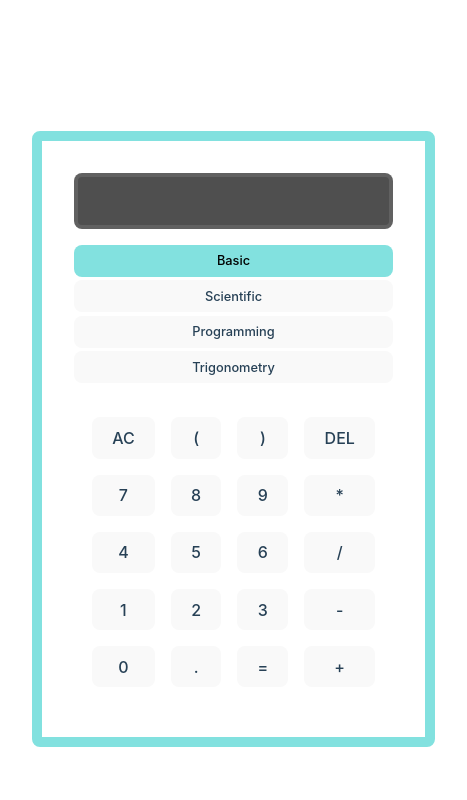
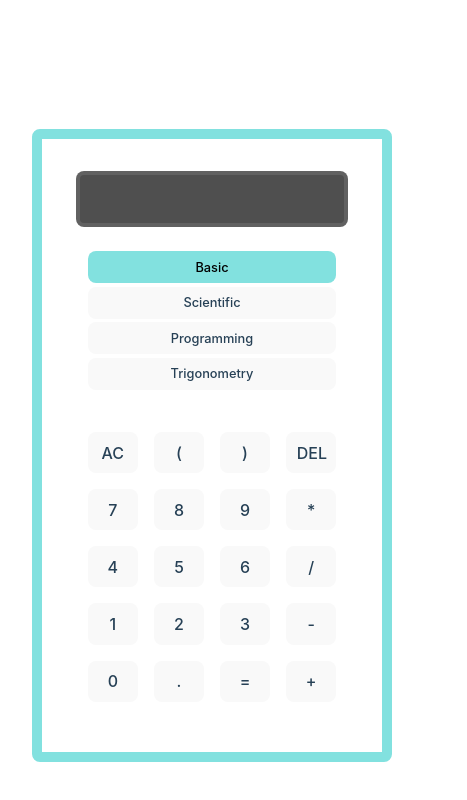
Before and after one commit to JouanDeag/Simple-CalculatorTS, a website built with Vite: page index.html in a window 390 px wide. Shown: the whole page, 467 px wide, since content can reach past the window. Built offline with nearby package versions, Linux system fonts and the light colour scheme.

Commit message:
Add fadning and fix alignment on small screens

```diff
--- a/public/style.css
+++ b/public/style.css
@@ -26,8 +26,8 @@ body {
   margin: 0;
   display: flex;
   place-items: center;
-  min-width: 320px;
   min-height: 100vh;
+  min-width: 100vw;
 }
 
 h1 {
@@ -45,17 +45,24 @@ h1 {
 .calc-wrapper {
   position: relative;
   display: grid;
+  justify-items: center;
+  align-items: center;
   grid-gap: 1rem;
-  margin: 1rem 0;
   border: 10px solid #82e1df;
   padding: 2rem;
+  max-width: 100vw;
   border-radius: 0.5rem;
+}
+
+.calc-wrapper > * {
+  max-width: 100vw;
+  width: 90%;
 }
 
 button {
   border-radius: 8px;
   border: 1px solid transparent;
-  padding: 0.6em 1.2em;
+  padding: 0.6em;
   font-size: 1em;
   font-weight: 500;
   font-family: inherit;
@@ -63,6 +70,8 @@ button {
   color: #274156;
   cursor: pointer;
   transition: border-color 0.25s;
+  min-width: 3rem;
+  text-align: center;
 }
 button:hover {
   border-color: #646cff;
@@ -72,6 +81,8 @@ button:hover {
   display: grid;
   grid-gap: 0.2rem;
   grid-template-columns: repeat(2, 1fr);
+
+  padding: 0.5rem;
 }
 
 .active {
@@ -92,6 +103,11 @@ button:hover {
   }
 }
 
+.mode {
+  font-size: 0.8rem;
+  text-align: center;
+}
+
 .calc-buttons {
   position: relative;
   display: grid;
@@ -106,6 +122,7 @@ button:hover {
   border: rgba(255, 255, 255, 0.1) 2px solid;
   border-radius: 1rem;
   padding: 1rem;
+  max-width: 100vw;
 }
 
 .calc-button-top {
@@ -123,7 +140,7 @@ button:hover {
 .calc-button {
   border-radius: 8px;
   border: 1px solid transparent;
-  padding: 0.6em 1.2em;
+  padding: 0.6em 0.6em;
   font-size: 1em;
   font-weight: 500;
   font-family: inherit;
@@ -150,6 +167,7 @@ button:hover {
   transition: border-color 0.25s;
   min-height: 2rem;
   overflow-x: auto;
+  max-width: 100%;
 }
 
 @media (prefers-color-scheme: light) {
@@ -161,3 +179,16 @@ button:hover {
     background-color: #f9f9f9;
   }
 }
+
+.fade-in {
+  animation: fadeIn ease 0.5s;
+}
+
+@keyframes fadeIn {
+  0% {
+    opacity: 0;
+  }
+  100% {
+    opacity: 1;
+  }
+}
```
